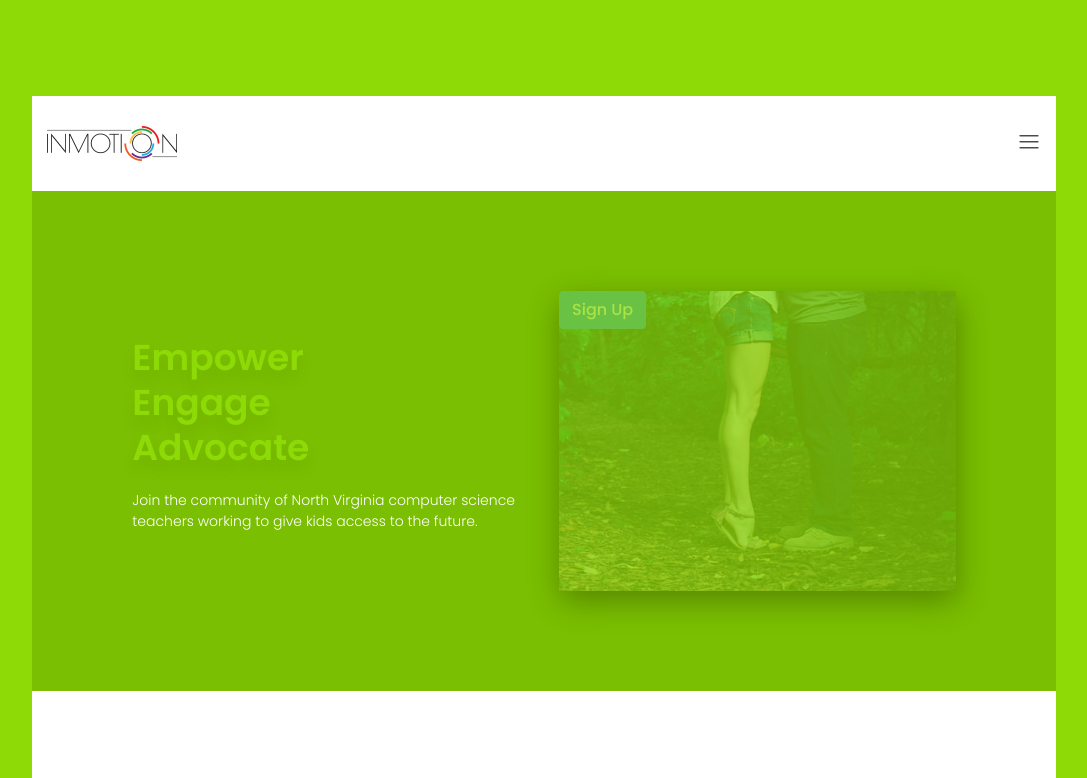
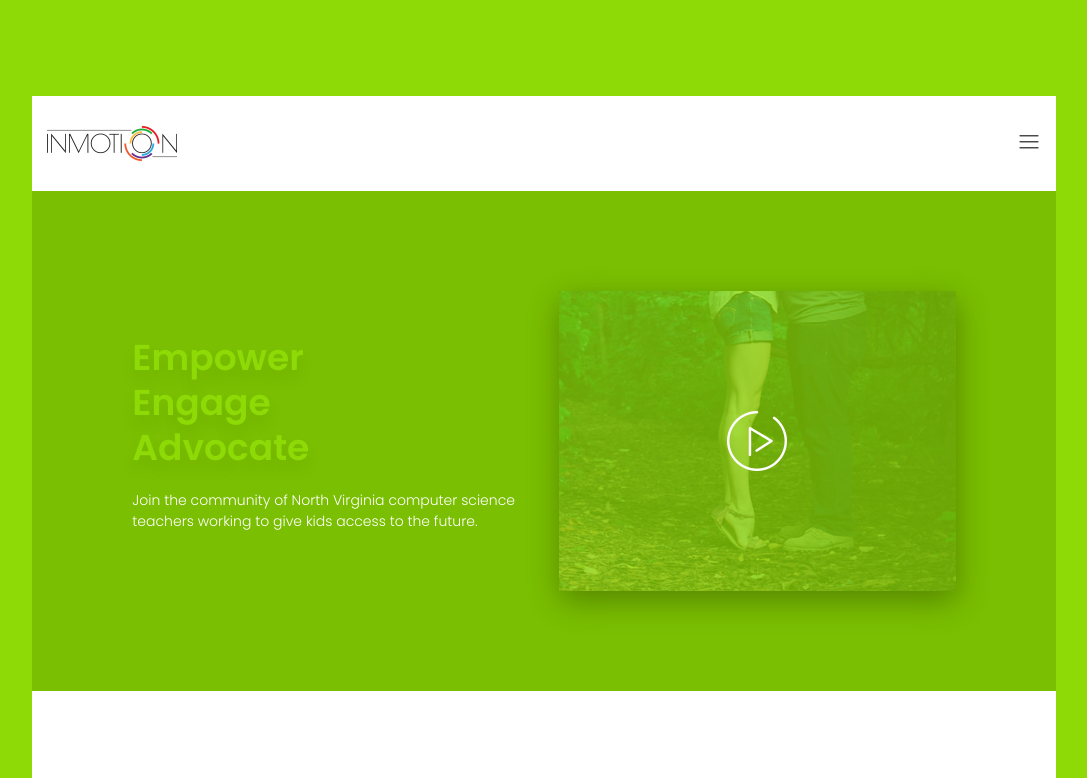
Before and after one commit to dylana62/csta, a plain HTML site: page inmotion-colorlib/inmotion/index.html in a window 1280 px wide. Shown: the top 778 px of the page, without its empty margins (96-1183 px from the left). Drawn offline with nearby package versions, Linux system fonts and the light colour scheme.

Commit message:
Update index.html

```diff
--- a/inmotion-colorlib/inmotion/index.html
+++ b/inmotion-colorlib/inmotion/index.html
@@ -64,7 +64,7 @@
 						<div class="col-lg-5">
 							<div class="banner-video">
 								<div class="overlay overlay-bg"></div>
-								<button type="button" class="btn btn-primary">Sign Up</button>
+								<a href="http://www.youtube.com/watch?v=0O2aH4XLbto" class="play-btn"><img src="img/play-btn.png" alt=""></a>
 
 							</div>
 						</div>
```
